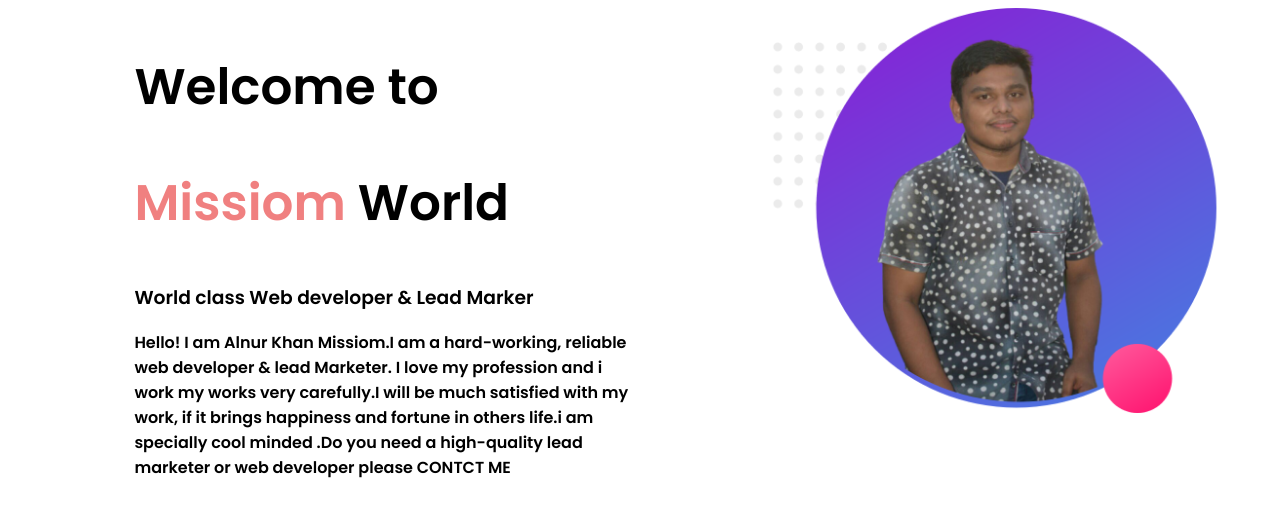
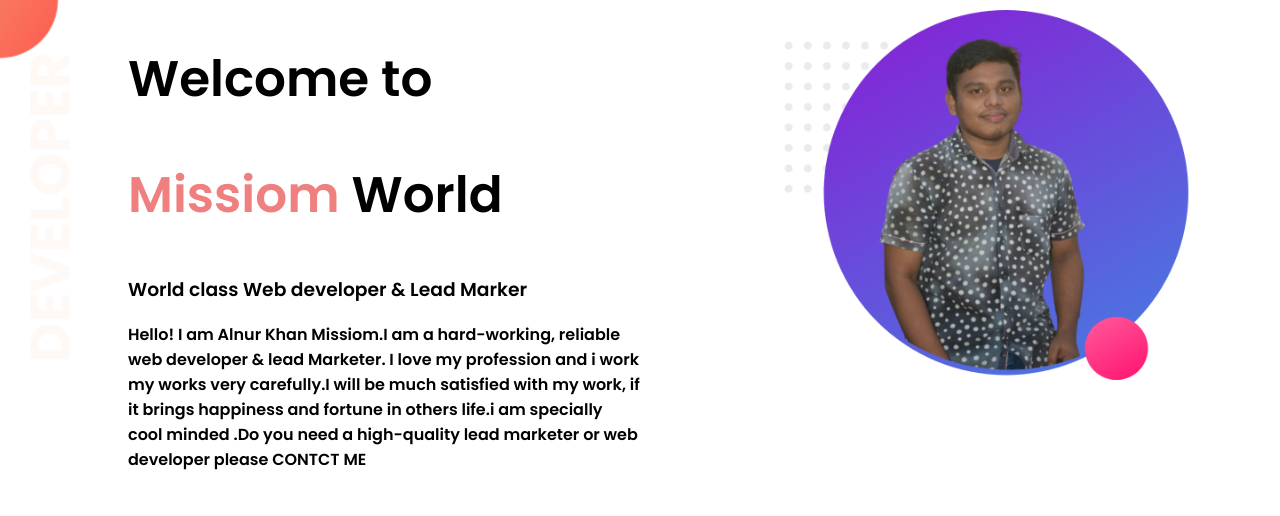
Before and after one commit to alnurkhanmissiom/portfulio, a plain HTML site: page index.html in a window 1280 px wide. Drawn offline with Linux system fonts and the light colour scheme.

Commit message:
first Section completed

```diff
--- a/index.html
+++ b/index.html
@@ -9,7 +9,7 @@
     <link rel="stylesheet" href="style.css">
 </head>
 <body>
-    <section>
+    <section class="top-banner">
     <div class="half-width">
         <h1> Welcome to</h1>
         <h1> <span class="name-highlight">Missiom</span> World</h1>
--- a/style.css
+++ b/style.css
@@ -1,5 +1,6 @@
 
 body{
+    margin: 0px;
     font-family: 'Poppins', sans-serif;
 }
 h1{
@@ -17,6 +18,14 @@ h1{
     padding-left: 5%;
 }
 .half-width img{
-    width: 100%;
-
+    width: 90%;
+    margin-right: 5%;
+    padding: 2%;
 }
+.top-banner{
+    background-image:url("images/top-banner.png");
+}
+section{
+    height: 500px;
+    background-repeat: no-repeat;
+}
```
Also changed, not shown: images/top-banner.png (added).
